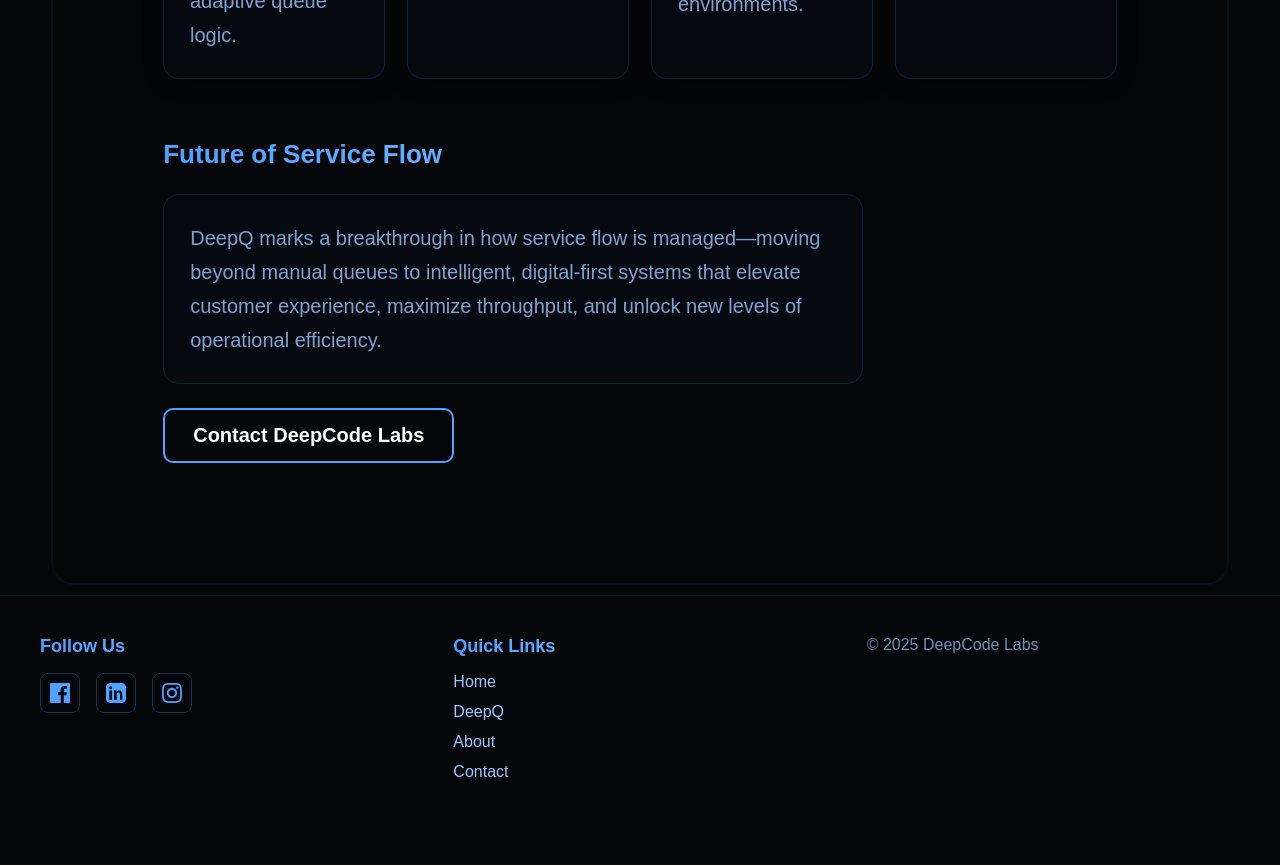
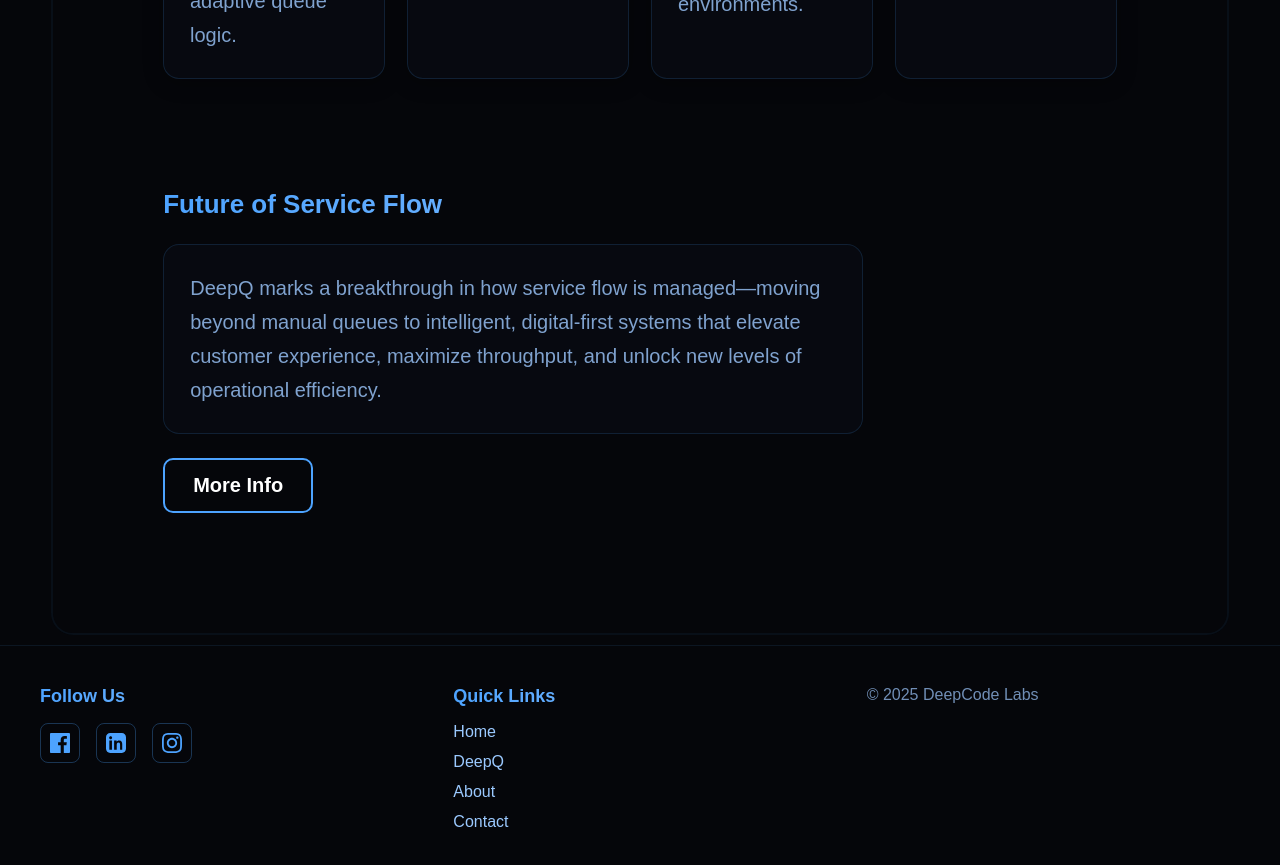
Before and after one commit to ramakalpasolutions-wq/deepq1, a Next.js app: page /deepq in a window 1280 px wide. Shown: the part 1760-2625 px from the top of the page. Before the commit the page ends 2581 px from the top, so only its background shows below. Built offline with nearby package versions, Linux system fonts and the light colour scheme.

Commit message:
initial commit

```diff
--- a/src/app/deepq/page.js
+++ b/src/app/deepq/page.js
@@ -150,7 +150,7 @@ export default function DeepQPage() {
 
         {/* FUTURE OF SERVICE FLOW */}
         <section style={{ marginTop: "90px" }}>
-          <h2 className="section-title" style={{ fontWeight: "bold", marginTop: "-150px", fontSize: "26px", background: "linear-gradient(90deg,#4da3ff,#9bc9ff)", WebkitBackgroundClip: "text", WebkitTextFillColor: "transparent" }}>
+          <h2 className="section-title" style={{ fontWeight: "bold", marginTop: "-100px", fontSize: "26px", background: "linear-gradient(90deg,#4da3ff,#9bc9ff)", WebkitBackgroundClip: "text", WebkitTextFillColor: "transparent" }}>
             Future of Service Flow
           </h2>
 
@@ -159,7 +159,7 @@ export default function DeepQPage() {
           </p>
 
           <a href="/contact" className="btn ghost hover-outline" style={{ fontWeight: "bold", color: "white", marginTop: "24px", fontSize: "20px" }}>
-            Contact DeepCode Labs
+          More Info
           </a>
         </section>
       </div>
--- a/src/app/globals.css
+++ b/src/app/globals.css
@@ -1276,6 +1276,10 @@ section {
     padding: 12px 24px;
     font-size: 14px;
   }
+  .btn.ghost{
+    width: 60%;
+    margin-top: 50px !important;
+  }
 
   .mobile-nav a {
     font-size: 22px;
@@ -1303,14 +1307,14 @@ section {
     z-index: 0 !important;
   }
  .deepq-hero-left{
-  margin-top: -45px !important;
+  margin-top: -10px !important;
  }
   .fancy-title {
     font-size: 28px;
   }
 .head-ind{
   br{
-    display: none !important ;
+    display:none !important ;
   }
 }
   .muted-deepq {
@@ -1323,6 +1327,7 @@ section {
 
   .btn {
     width: 100%;
+
     text-align: center;
   }
 
@@ -1401,7 +1406,6 @@ section {
 @media (max-width: 374px) {
   .hero-title {
     font-size: 24px;
-    margin-top: 20px;
   }
 
   .hero-text {
```
